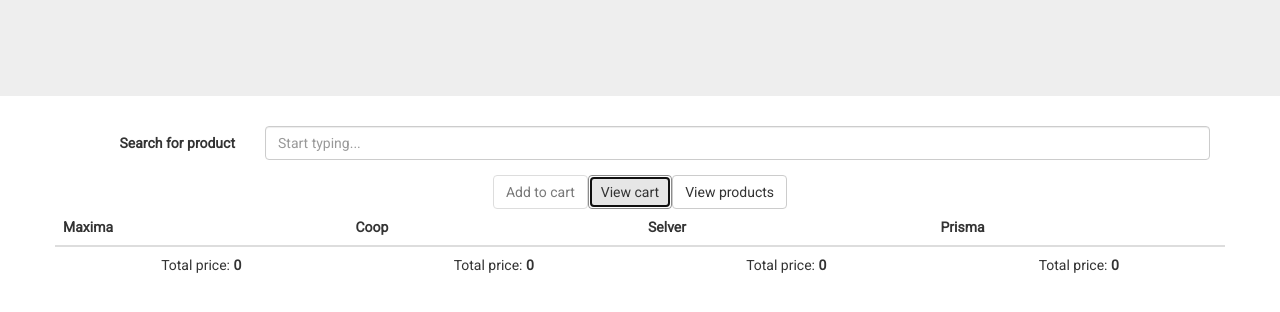
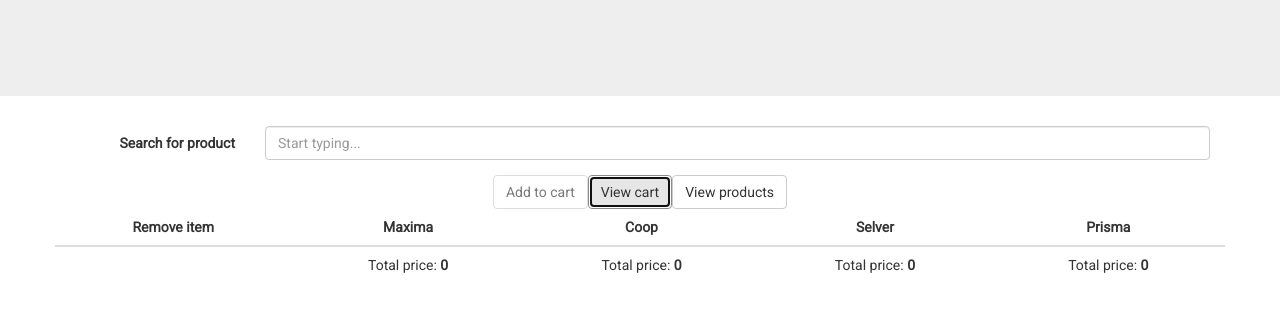
Before and after one commit to ValeryIvanov/prices, a React (Create React App) app: page / in a window 1280 px wide. Both pictures are taken after a click on the button "View cart". Shown: the top 312 px of the page. Built offline with nearby package versions, Linux system fonts and the light colour scheme.

Commit message:
remove product button

```diff
--- a/src/App.css
+++ b/src/App.css
@@ -17,3 +17,6 @@
 
 .product .price {
   display: inline-block; }
+
+th {
+  text-align: center; }
--- a/src/App.scss
+++ b/src/App.scss
@@ -5,3 +5,4 @@
 }
 
 @import 'Product/Product.scss';
+@import 'Cart/Cart.scss';
--- /dev/null
+++ b/src/Cart/Cart.css
@@ -0,0 +1,2 @@
+th {
+  text-align: center; }
--- a/src/Cart/Cart.js
+++ b/src/Cart/Cart.js
@@ -2,6 +2,12 @@
 import {observer, inject} from "mobx-react";
 
 class Cart extends Component {
+    removeProduct = (i) => {
+        this.props.store.cartStore.maxima.splice(i, 1);
+        this.props.store.cartStore.coop.splice(i, 1);
+        this.props.store.cartStore.selver.splice(i, 1);
+        this.props.store.cartStore.prisma.splice(i, 1);
+    };
     render() {
         const store = this.props.store.cartStore;
         const productView = (product) => {
@@ -17,6 +23,7 @@
                 <table className="table">
                     <thead>
                         <tr>
+                            <th>Remove item</th>
                             <th>Maxima</th>
                             <th>Coop</th>
                             <th>Selver</th>
@@ -25,8 +32,13 @@
                     </thead>
                     <tbody>
                         {store.maxima.map((e, i) => {
-                            console.log(e); return (
-                            <tr>
+                            return (
+                            <tr key={i}>
+                                <td>
+                                    <button type="button" className="btn btn-default btn-sm" onClick={() => this.removeProduct(i)}>
+                                        <span className="glyphicon glyphicon glyphicon-remove"></span>
+                                    </button>
+                                </td>
                                 {productView(store.maxima[i])}
                                 {productView(store.coop[i])}
                                 {productView(store.selver[i])}
@@ -34,6 +46,7 @@
                             </tr>)
                         })}
                         <tr>
+                            <td></td>
                             <td>Total price: <b>{store.maximaTotalPrice}</b></td>
                             <td>Total price: <b>{store.coopTotalPrice}</b></td>
                             <td>Total price: <b>{store.selverTotalPrice}</b></td>
--- /dev/null
+++ b/src/Cart/Cart.scss
@@ -0,0 +1,3 @@
+th {
+    text-align: center;
+}
--- a/src/Stores/AppStore.js
+++ b/src/Stores/AppStore.js
@@ -10,7 +10,7 @@
             prisma: [],
             product: '',
             viewProducts: true,
-            updateProducts: action(function() {
+            updateProducts: action(() => {
                 $.get(
                     'api/maxima?q=' + this.product,
                     (response) => {
--- a/src/Stores/CartStore.js
+++ b/src/Stores/CartStore.js
@@ -17,12 +17,10 @@
                 this.maxima.push(this.selectedMaximaProduct.product);
                 this.prisma.push(this.selectedPrismaProduct.product);
                 this.selver.push(this.selectedSelverProduct.product);
-                console.log('added products to cart');
                 this.selectedCoopProduct = null;
                 this.selectedMaximaProduct = null;
                 this.selectedPrismaProduct = null;
                 this.selectedSelverProduct = null;
-                console.log('cleared selected products');
             }),
             get addToCartButtonDisabled() {
                 return this.selectedMaximaProduct === null ||
```
